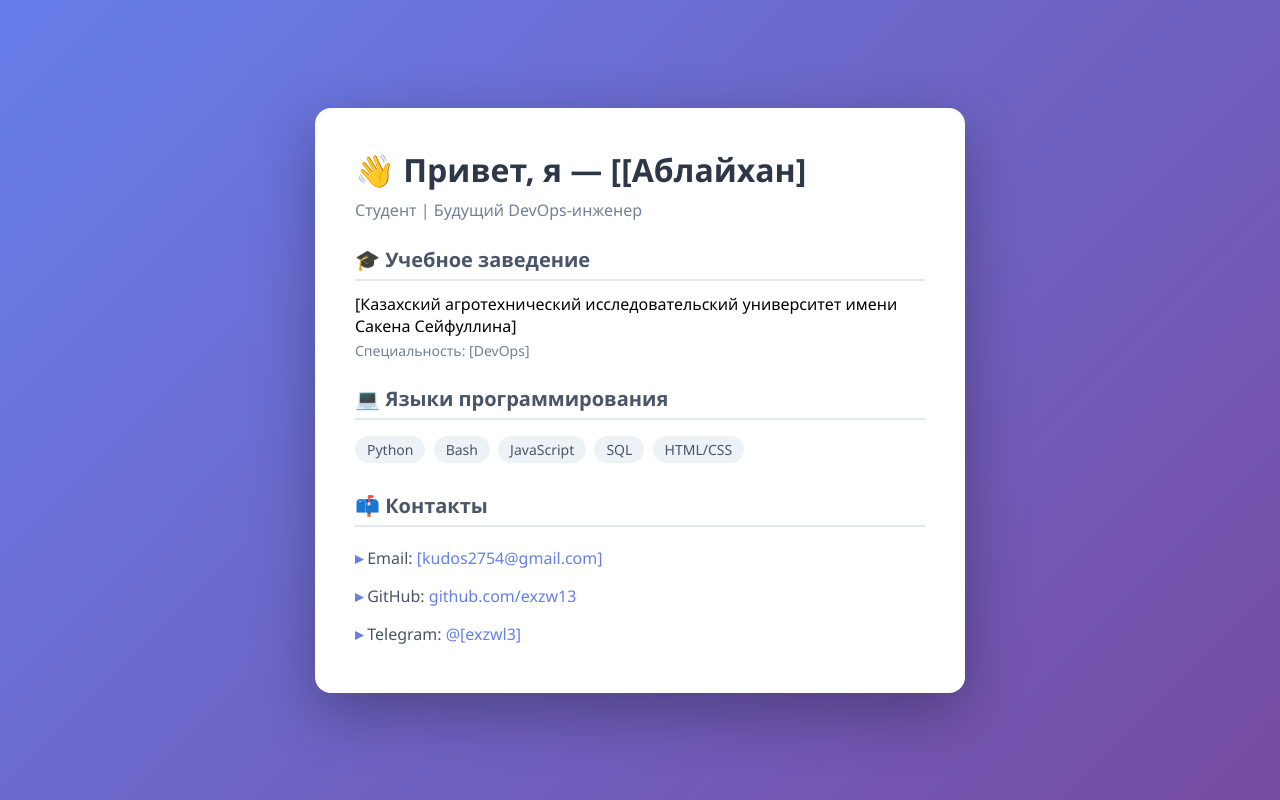
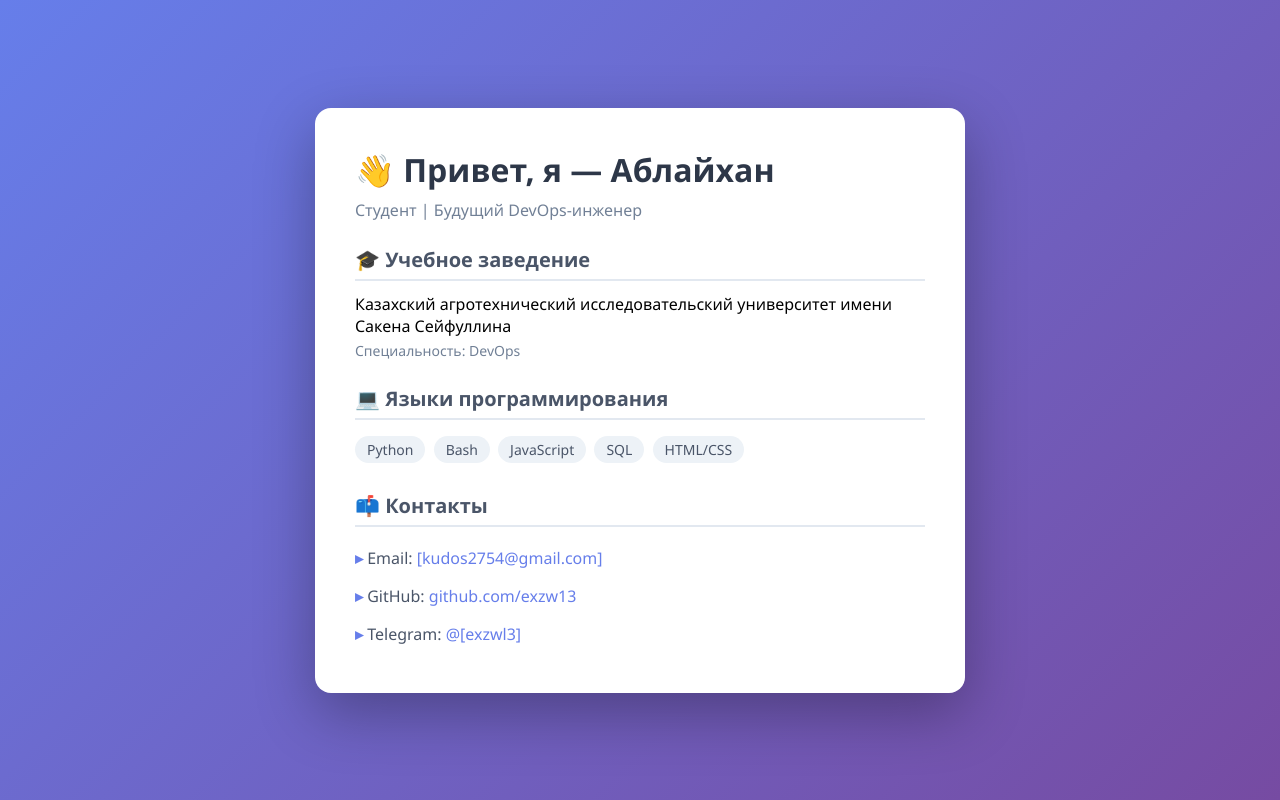
Before and after one commit to exzwl3/portfolio, a plain HTML site: page index.html in a window 1280 px wide. Drawn offline with Linux system fonts and the light colour scheme.

Commit message:
Update index.html

```diff
--- a/index.html
+++ b/index.html
@@ -70,12 +70,12 @@
 </head>
 <body>
     <div class="card">
-        <h1>👋 Привет, я — [[Аблайхан]</h1>
+        <h1>👋 Привет, я — Аблайхан</h1>
         <p class="subtitle">Студент | Будущий DevOps-инженер</p>
 
         <h2>🎓 Учебное заведение</h2>
-        <p>[Казахский агротехнический исследовательский университет имени Сакена Сейфуллина]</p>
-        <p style="color:#718096; font-size:14px; margin-top:4px;">Специальность: [DevOps]</p>
+        <p>Казахский агротехнический исследовательский университет имени Сакена Сейфуллина</p>
+        <p style="color:#718096; font-size:14px; margin-top:4px;">Специальность: DevOps</p>
 
         <h2>💻 Языки программирования</h2>
         <div>
```
